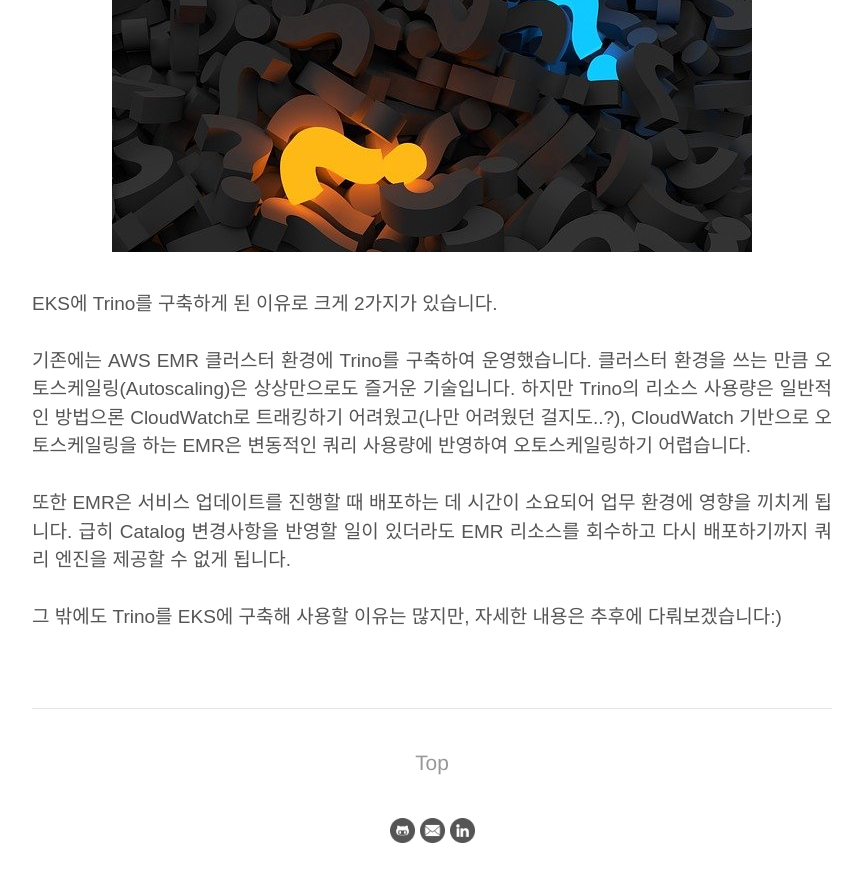
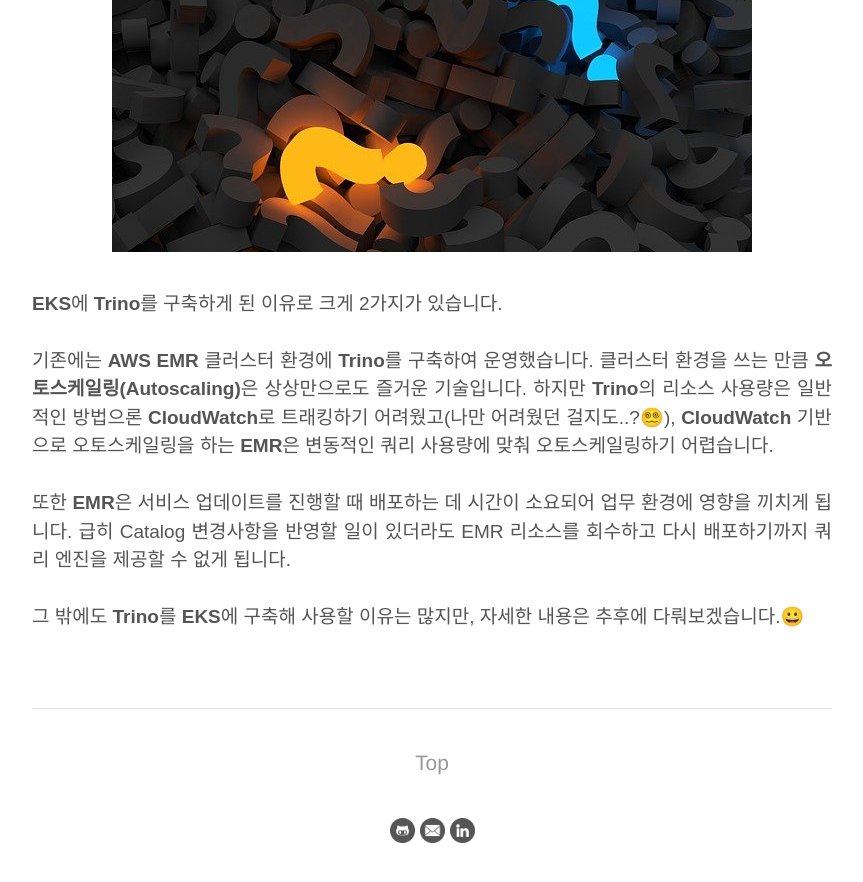
Before and after one commit to daru1027/daru1027.github.io, a Jekyll site: the page built from _posts/2022-09-16-eks-on-trino-part1.md, in a window 1280 px wide and 900 px high, scrolled down 1924 px. Shown: the top 882 px of the window, without its empty margins (208-1071 px from the left). Built offline with Jekyll 4.4.1, drawn with Linux system fonts in a browser that asks for light colours.

Commit message:
ADD: 글 bold처리

```diff
--- a/_posts/2022-09-16-eks-on-trino-part1.md
+++ b/_posts/2022-09-16-eks-on-trino-part1.md
@@ -26,13 +26,13 @@ k8s는 이식성이 있고, 확장할 수 있으며 선언적 구성과 자동
 
 ## 구축 배경
 <img src = "/post_images/eks-on-trino-part1/question-mark.jpg" width="auto" height=auto>
-EKS에 Trino를 구축하게 된 이유로 크게 2가지가 있습니다.
+**EKS**에 **Trino**를 구축하게 된 이유로 크게 2가지가 있습니다.
 <br/><br/>
-기존에는 AWS EMR 클러스터 환경에 Trino를 구축하여 운영했습니다.
-클러스터 환경을 쓰는 만큼 오토스케일링(Autoscaling)은 상상만으로도 즐거운 기술입니다.
-하지만 Trino의 리소스 사용량은 일반적인 방법으론 CloudWatch로 트래킹하기 어려웠고(나만 어려웠던 걸지도..?), CloudWatch 기반으로 오토스케일링을 하는 EMR은 변동적인 쿼리 사용량에 반영하여 오토스케일링하기 어렵습니다.
+기존에는 **AWS EMR** 클러스터 환경에 **Trino**를 구축하여 운영했습니다.
+클러스터 환경을 쓰는 만큼 **오토스케일링(Autoscaling)**은 상상만으로도 즐거운 기술입니다.
+하지만 **Trino**의 리소스 사용량은 일반적인 방법으론 **CloudWatch**로 트래킹하기 어려웠고(나만 어려웠던 걸지도..?😵‍💫), **CloudWatch** 기반으로 오토스케일링을 하는 **EMR**은 변동적인 쿼리 사용량에 맞춰 오토스케일링하기 어렵습니다.
 <br/><br/>
-또한 EMR은 서비스 업데이트를 진행할 때 배포하는 데 시간이 소요되어 업무 환경에 영향을 끼치게 됩니다.
+또한 **EMR**은 서비스 업데이트를 진행할 때 배포하는 데 시간이 소요되어 업무 환경에 영향을 끼치게 됩니다.
 급히 Catalog 변경사항을 반영할 일이 있더라도 EMR 리소스를 회수하고 다시 배포하기까지 쿼리 엔진을 제공할 수 없게 됩니다.
 <br/><br/>
-그 밖에도 Trino를 EKS에 구축해 사용할 이유는 많지만, 자세한 내용은 추후에 다뤄보겠습니다:)
+그 밖에도 **Trino**를 **EKS**에 구축해 사용할 이유는 많지만, 자세한 내용은 추후에 다뤄보겠습니다.😀
```
